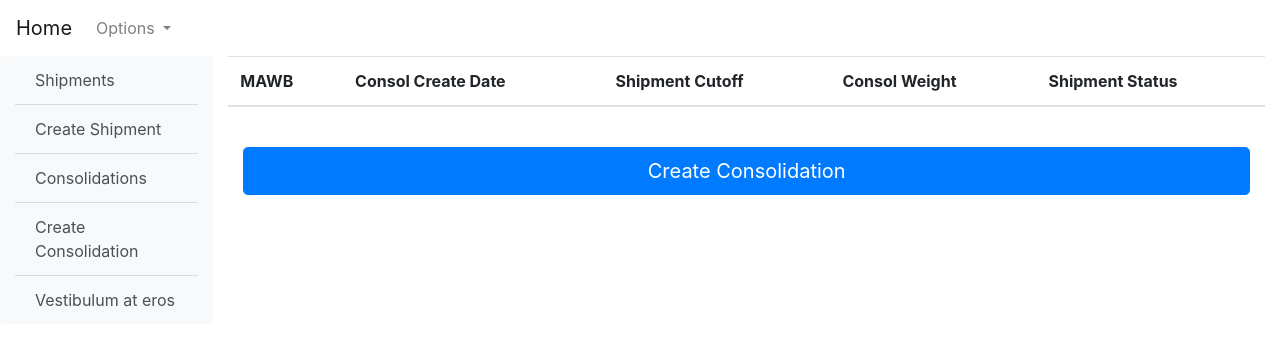
After one commit to LPennicott/warehouse_management_system, a Django app: page /shipments/consolidations/ in a window 1280 px wide. The commit adds this page. Shown: the top 346 px of the page. Run offline with Django 3.2, Linux system fonts and the light colour scheme; a user stored in the database is signed in; lists and menus that the app fills with data are empty; some libraries are stand-ins or nearby versions.

Commit message:
Consols
Added templates for consolidation list, added views and urls and update consolidation model

```diff
--- a/shipments/urls.py
+++ b/shipments/urls.py
@@ -28,6 +28,16 @@ urlpatterns = [
         name="create_consol",
     ),
     path(
-        "shipments/consol/", views.Consolidation.as_view(), name="save_consol"
+        "shipments/consol_update/<str:pk>", views.consoldation_shipments, name="add_shipments"
+    ),
+    path(
+        'shipments/consolidations/',
+        views.Consolidation.as_view(),
+        name='consolidation_list'
+    ),
+    path(
+        'shipments/consolidation/<str:pk>/',
+        views.consol_detail,
+        name='consol_detail',
     ),
 ]
--- a/shipments/views.py
+++ b/shipments/views.py
@@ -1,14 +1,15 @@
 from django.contrib import messages
 from django.shortcuts import render, get_object_or_404, redirect
 from django.urls import reverse_lazy
-from django.views.generic import TemplateView, UpdateView, DeleteView, ListView
+from django.db.models import Sum
+from django.views.generic import TemplateView, UpdateView, DeleteView, ListView, CreateView
 from django.contrib.auth.decorators import login_required, permission_required
 from django.contrib.auth.mixins import (
     LoginRequiredMixin,
     PermissionRequiredMixin,
 )
 
-from .forms import ShipmentForm, ShipmentImageForm
+from .forms import ShipmentForm, ShipmentImageForm, ConsolidationForm
 from .models import ShippingUnits, Consols
 
 
@@ -104,27 +105,43 @@ class DeleteShipmentView(DeleteView):
     success_url = reverse_lazy("shipments:shipment_list")
 
 
-class CreateConsolView(LoginRequiredMixin, ListView):
-    model = ShippingUnits
-    context_object_name = "shipments"
-    template_name = "shipments/consolidation.html"
-    queryset = ShippingUnits.objects.filter(mawb=None)
+class CreateConsolView(LoginRequiredMixin, CreateView):
+    model = Consols
+    template_name = "shipments/new_consolidation.html"
+    form_class = ConsolidationForm
     login_url = "account_login"
 
 
 class Consolidation(LoginRequiredMixin, ListView):
-    model = ShippingUnits
+    model = Consols
+    template_name = 'shipments/consolidation_list.html'
     login_url = "account_login"
+    success_url = reverse_lazy("shipments:consolidation_list")
 
-    def post(self, request, *args, **kwargs):
+
+def consoldation_shipments(request, pk):
+    mawb_selection = get_object_or_404(Consols, mawb=pk)
+    shipments = ShippingUnits.objects.filter(mawb=None)
+    if request.method == 'POST':
+        consol_form = ConsolidationForm(request.POST)
         units = request.POST.getlist("onhands[]")
-        mawb = request.POST.get("mawb")
-        hawb = request.POST.get("hawb")
-        destination = request.POST.get("destination")
-        cutoff = request.POST.get("cutoff")
-        Consols.objects.create(
-            mawb=mawb, destination=destination, cutoff=cutoff
-        )
-        ShippingUnits.objects.filter(on_hand__in=units).update(mawb=mawb)
-        ShippingUnits.objects.filter(on_hand__in=units).update(hawb=hawb)
-        return redirect("shipments:shipment_list")
+        ShippingUnits.objects.filter(on_hand__in=units).mawb = mawb_selection
+        return redirect('shipments:consolidation_list')
+    else:
+        consol_form = ConsolidationForm()
+        return render(request,
+                      'shipments/consolidation_update.html',
+                      {'form': consol_form,
+                       'mawb': mawb_selection,
+                       'shipments': shipments})
+
+
+def consol_detail(request, pk):
+    consol = get_object_or_404(Consols, mawb=pk)
+    shipments = consol.mawbs.all()
+    total_weight = shipments.aggregate(Sum('gross_weight'))
+    return render(
+        request,
+        "shipments/consol_detail.html",
+        {"consol": consol, "shipments": shipments, 'total_weight': total_weight.get('gross_weight', 0)},
+    )
--- a/templates/_base.html
+++ b/templates/_base.html
@@ -60,8 +60,10 @@
                         class="list-group-item list-group-item-action bg-light">
                         Create Shipment
                     </a>
-                    <a href="#" class="list-group-item list-group-item-action bg-light">Morbi leo risus</a>
-                    <a href="#" class="list-group-item list-group-item-action bg-light">Porta ac consectetur ac</a>
+                    <a href="{% url 'shipments:consolidation_list' %}"
+                        class="list-group-item list-group-item-action bg-light">Consolidations</a>
+                    <a href="{% url 'shipments:create_consol' %}"
+                        class="list-group-item list-group-item-action bg-light">Create Consolidation</a>
                     <a href="#" class="list-group-item list-group-item-action bg-light">Vestibulum at eros</a>
                 </div>
             </div>
--- a/templates/shipments/consolidation.html
+++ b/templates/shipments/consolidation.html
@@ -1,6 +1,6 @@
 {% extends '_base.html' %}
 
-{% block title %}Create Consol{% endblock title %}
+{% block title %}Add to Consol{% endblock title %}
 
 {% block content %}
 {% if shipments %}
--- /dev/null
+++ b/templates/shipments/consolidation_list.html
@@ -0,0 +1,47 @@
+{% extends '_base.html' %}
+
+{% block title %}Consolidations{% endblock title %}
+
+{% block content %}
+<table class="table table-striped">
+    <thead>
+        <tr>
+            <th scope="col">MAWB</th>
+            <th scope="col">Consol Create Date</th>
+            <th scope="col">Shipment Cutoff</th>
+            <th scope="col">Consol Weight</th>
+            <th scope="col">Shipment Status</th>
+        </tr>
+    </thead>
+    <tbody>
+        {% for consol in consols %}
+        <tr>
+            <td scope="col"><a href="{{ consol.get_absolute_url }}">{{ consol.mawb }}</a></td>
+            <td scope="col">{{ consol.create_date }}</td>
+            <td scope="col">{{ consol.cutoff }}</td>
+            {% if shipments %}
+            <td scope="col">{{ consol.total_weight }}lbs</td>
+            {% if shipment.shipment_status %}
+            <td scope="col" class="bg-info">Ready</td>
+            {% else %}
+            <td scope="col" class="bg-danger">Not Ready</td>
+            {% endif %}
+
+            {% endif %}
+            <div class="container">
+                <h2><a href="{% url 'shipments:add_shipments' %}" class="btn btn-primary">Add Shipments to Consol</a>
+                </h2>
+            </div>
+
+            <td scope="col">{{ shipment.user.first_name }}</td>
+        </tr>
+        {% endfor %}
+    </tbody>
+</table>
+
+<br>
+<div class="container">
+    <h2><a href="{% url 'shipments:create_consol' %}" class="btn btn-primary btn-lg btn-block">Create Consolidation</a>
+    </h2>
+</div>
+{% endblock content %}
```
Also changed, not shown: shipments/admin.py (+6 -1 lines), shipments/forms.py (+14 -1 lines), shipments/models.py (+17 -1 lines), templates/shipments/consol_detail.html (added, +37 -0 lines), templates/shipments/new_consolidation.html (added, +14 -0 lines), db.sqlite3, shipments/migrations/0006_remove_consols_client.py (added), templates/shipments/consolidation_update.html (added).
